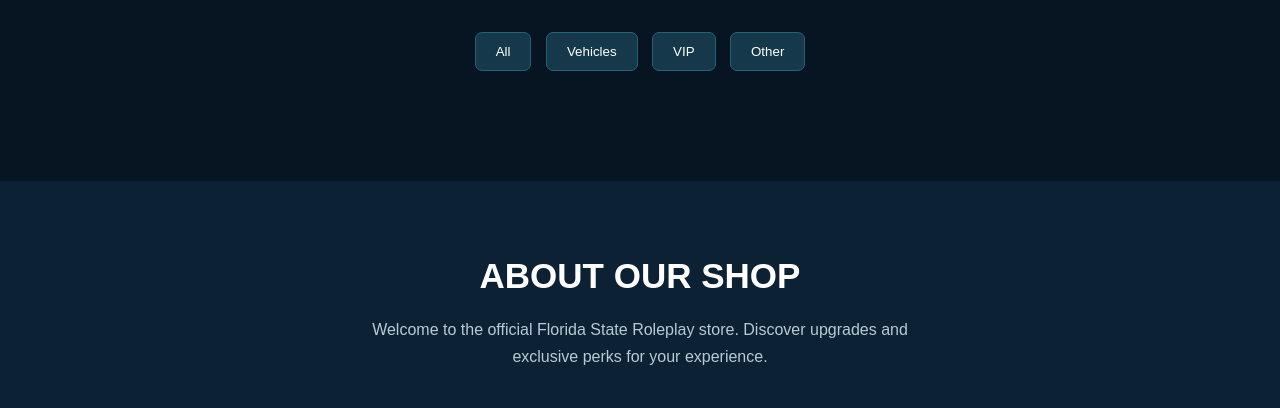
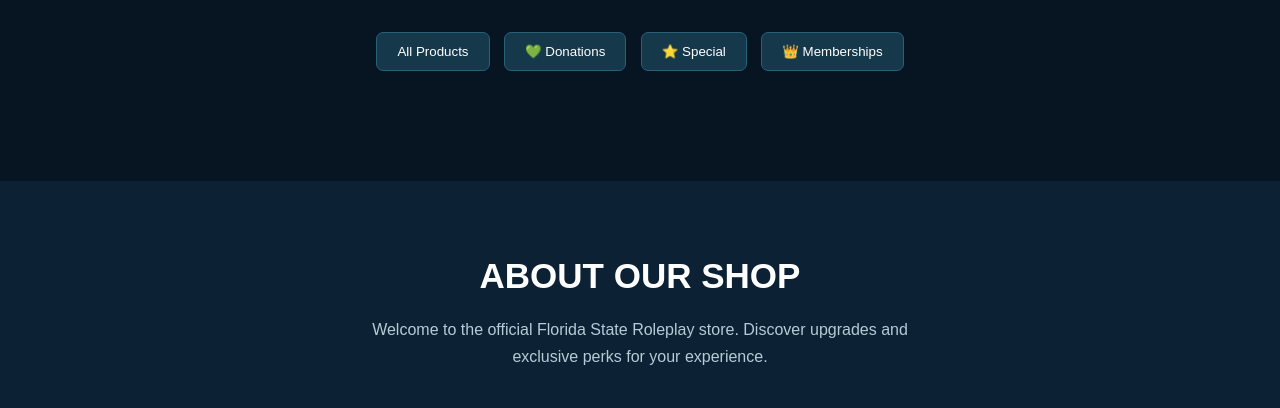
Before and after one commit to quitninguyton-cmyk/Florida-Roleplay-shop, a plain HTML site: page index.html in a window 1280 px wide. Shown: the part 692-1100 px from the top of the page. Drawn offline with Linux system fonts and the light colour scheme.

Commit message:
Update filter buttons in shop section

```diff
--- a/index.html
+++ b/index.html
@@ -30,12 +30,14 @@
   <h2>OUR STORE</h2>
   <p class="subtitle">Find your next upgrade.</p>
 
-  <div class="filters">
-    <button onclick="filterProducts('all')">All</button>
-    <button onclick="filterProducts('vehicles')">Vehicles</button>
-    <button onclick="filterProducts('vip')">VIP</button>
-    <button onclick="filterProducts('other')">Other</button>
-  </div>
+
+<div class="filters">
+  <button onclick="filterProducts('all')">All Products</button>
+  <button onclick="filterProducts('donations')">💚 Donations</button>
+  <button onclick="filterProducts('special')">⭐ Special</button>
+  <button onclick="filterProducts('memberships')">👑 Memberships</button>
+</div>
+
 
   <div class="products" id="products"></div>
 </section>
```
